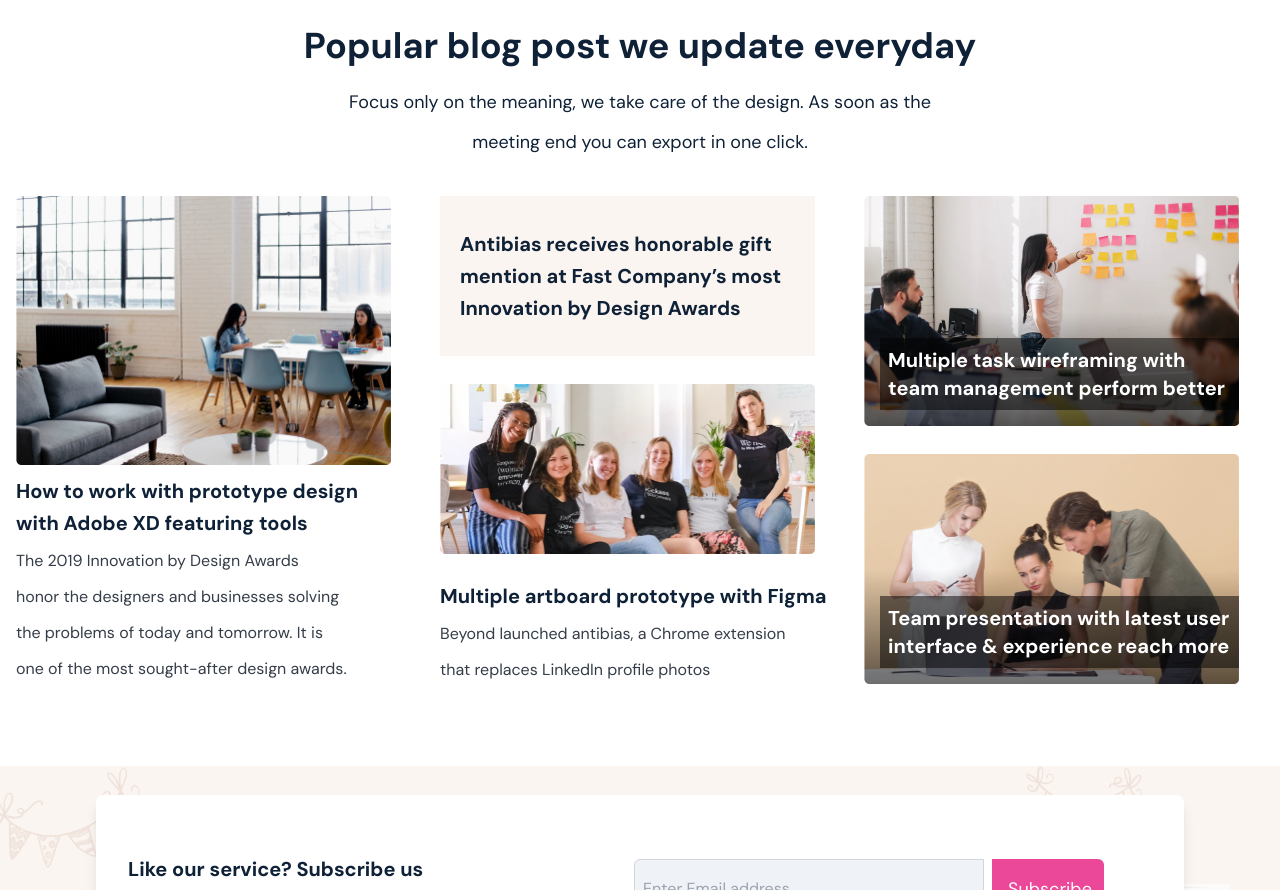
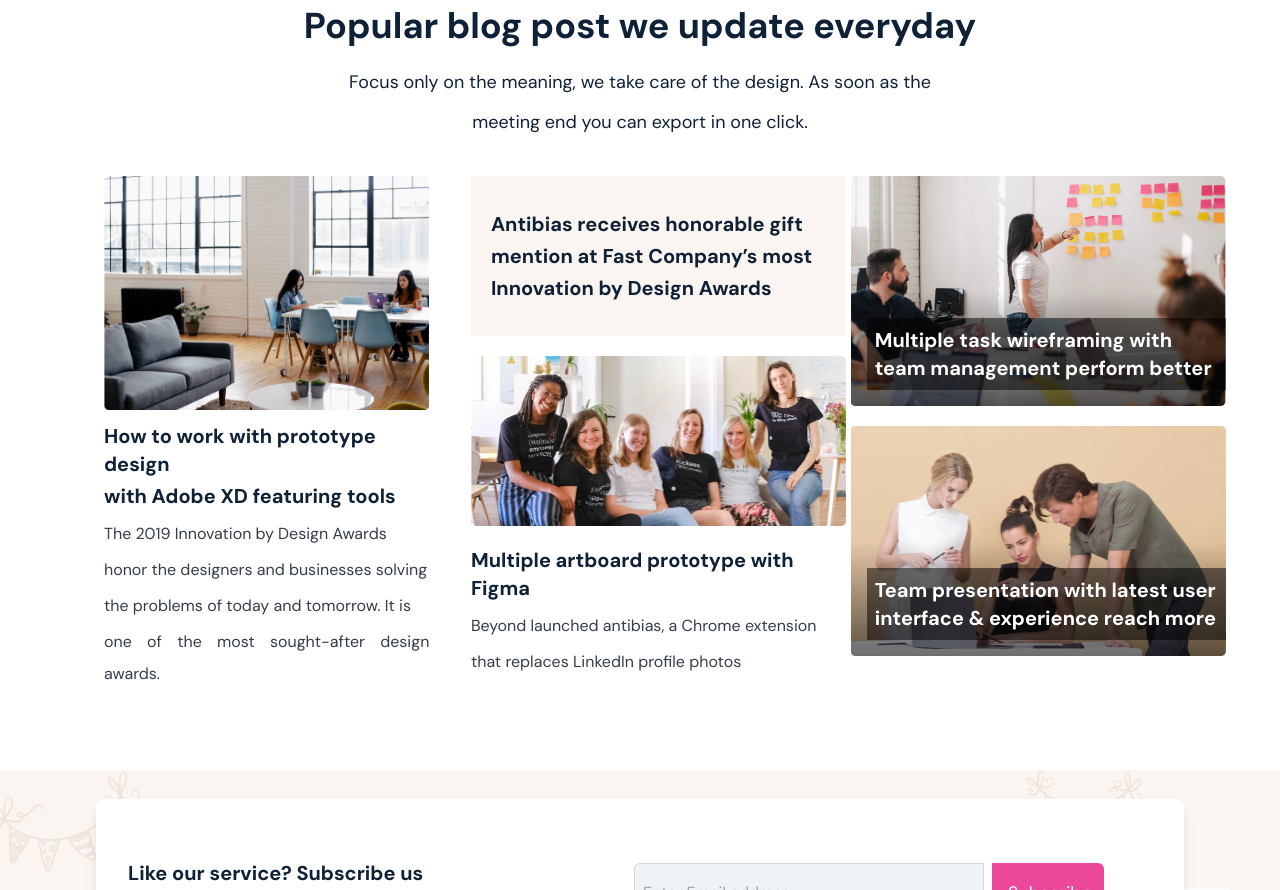
Before and after one commit to Rajabrahmam-Thanniru/StartUp-Landing, a plain HTML site: page index.html in a window 1280 px wide. Shown: the part 4884-5774 px from the top of the page. Drawn offline with nearby package versions, Linux system fonts and the light colour scheme.

Commit message:
some changes made

```diff
--- a/index.html
+++ b/index.html
@@ -201,8 +201,7 @@
         </p>
     </div>
     <div class="relative">
-        <div class="grid grid-cols-1 sm:grid-cols-2 lg:grid-cols-3 gap-x-6 gap-y-10 p-2 mt-16">
-            <!-- 3D Modeling & Art Block (Added ml-8) -->
+        <div class="grid grid-cols-1 sm:grid-cols-2 lg:grid-cols-3 gap-x-6 gap-y-5 p-2 mt-16">
             <div class="flex flex-row gap-x-6 ">
                 <img src="Images/3dM.png" class="w-[5.5rem] h-[5.5rem]">
                 <div>
@@ -360,9 +359,9 @@
             <span class="block mt-3">meeting end you can export in one click.</span>
         </p>
     </div>
-    <div class="grid grid-cols-1 md:grid-cols-2 lg:grid-cols-3 gap-6 px-4 mt-10">
+    <div class="grid grid-cols-1 md:grid-cols-2 lg:grid-cols-3 gap-y-5 px-2 mt-10">
         <!-- First Blog Post -->
-        <div>
+        <div class="ml-[6rem]">
             <img src="Images/blog1.png" class="w-full max-w-[23.4375rem] h-auto">
             <h1 class="text-darkBlue font-bold text-xl mt-3">
                 How to work with prototype design
@@ -377,7 +376,7 @@
         </div>
 
         <!-- Second Blog Post -->
-        <div>
+        <div class="ml-[2.6rem]">
             <div class="w-full max-w-[23.4375rem] h-[10rem] bg-liteBrown flex items-center px-5">
                 <h1 class="text-darkBlue font-bold text-xl">
                     Antibias receives honorable gift
@@ -385,8 +384,8 @@
                     <span class="block mt-1">Innovation by Design Awards</span>
                 </h1>
             </div>
-            <img src="Images/blog2.png" class="w-full max-w-[23.4375rem] h-auto mt-7">
-            <h1 class="text-darkBlue font-bold text-xl mt-7">
+            <img src="Images/blog2.png" class="w-full max-w-[23.4375rem] h-auto mt-5">
+            <h1 class="text-darkBlue font-bold text-xl mt-5">
                 Multiple artboard prototype with Figma
             </h1>
             <p class="text-justify leading-loose text-liteBlack text-base mt-2">
@@ -396,14 +395,14 @@
         </div>
 
         <!-- Third & Fourth Blog Post with Overlay -->
-        <div>
+       <div>
             <div class="relative w-full max-w-[23.4375rem] h-[14.375rem]">
                 <img src="Images/blog3.png" class="w-full h-full object-cover">
                 <div class="absolute bottom-4 left-4 text-white text-xl font-bold p-2 bg-black/50">
                     Multiple task wireframing with team management perform better
                 </div>
             </div>
-            <div class="relative w-full max-w-[23.4375rem] h-[14.375rem] mt-7">
+            <div class="relative w-full max-w-[23.4375rem] h-[14.375rem] mt-5">
                 <img src="Images/blog4.png" class="w-full h-full object-cover">
                 <div class="absolute bottom-4 left-4 text-white text-xl font-bold p-2 bg-black/50">
                     Team presentation with latest user interface & experience reach more
@@ -411,6 +410,7 @@
             </div>
         </div>
     </div>
+
 
 
 
```
